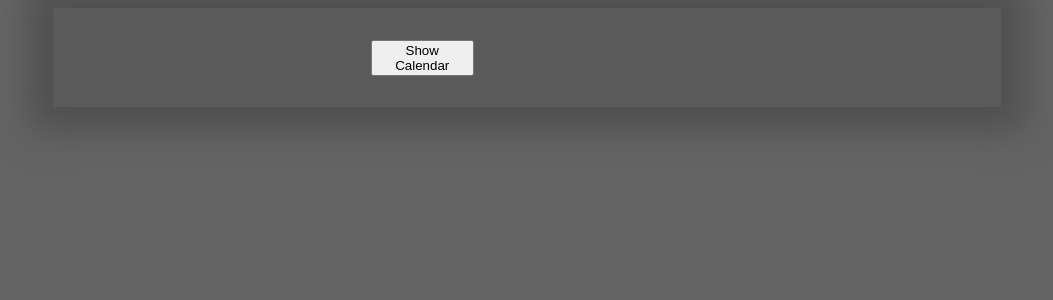
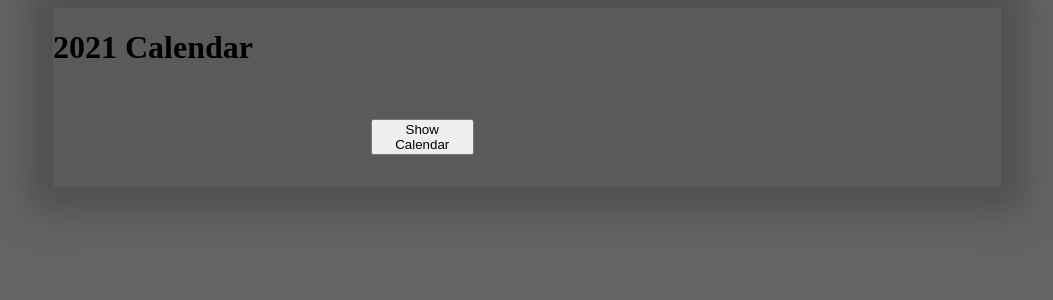
Before and after one commit to Yahzefi/Calendar_Application, a React (Create React App) app: page / in a window 1280 px wide. Shown: the top 300 px of the page, without its empty margins (113-1166 px from the left). Built offline with nearby package versions, Linux system fonts and the light colour scheme.

Commit message:
Update App.js

```diff
--- a/src/App.js
+++ b/src/App.js
@@ -11,9 +11,10 @@ function App() {
 
   return (
     <Router>
-    <div className="primary_container">
+    <div className="primary_container" style={!showCal ? {flexDirection:"column"} : {flexDirection: "row"}}>
       <Route path='/' exact render={()=>(
         <>
+        {!showCal && <h1>2021 Calendar</h1>}
           {!showCal &&
             <Link className="btn" to='/january'>
               <button
```
